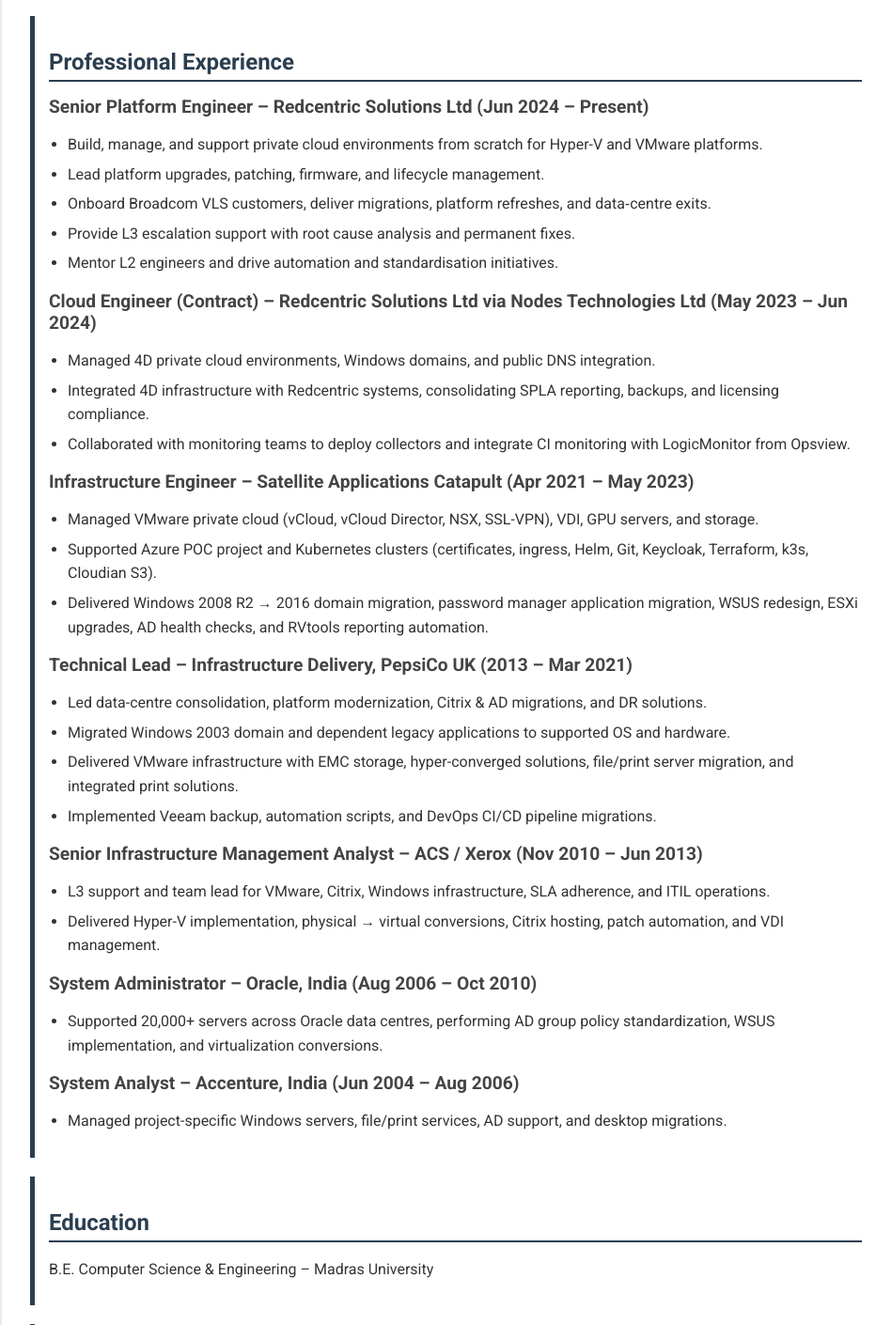
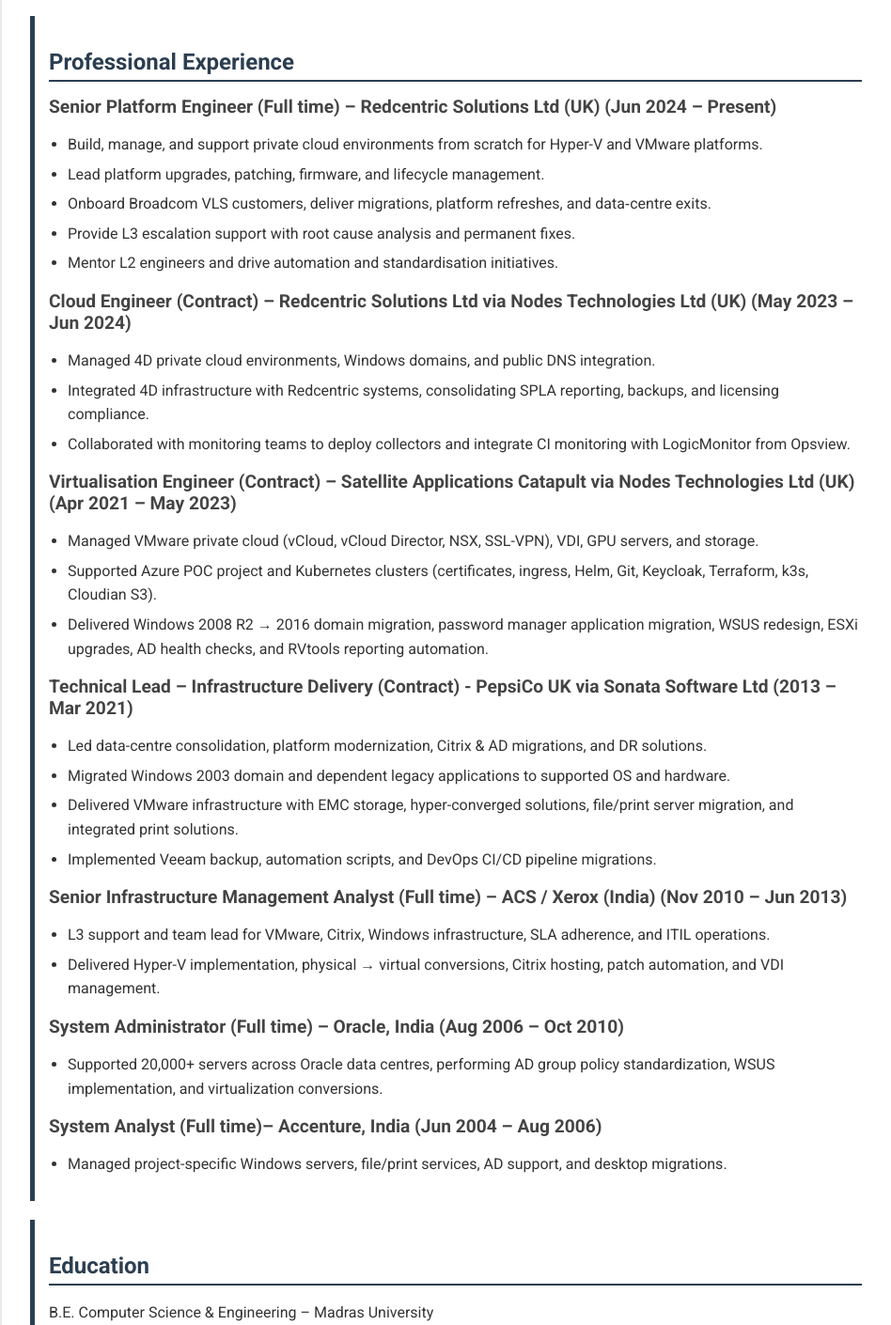
Before and after one commit to amanuel-hub/Resume, a plain HTML site: page index.html in a window 1280 px wide. Shown: the part 852-2262 px from the top of the page at 94% size, without its empty margins (158-1106 px from the left). Drawn offline with Linux system fonts and the light colour scheme.

Commit message:
Update index.html

```diff
--- a/index.html
+++ b/index.html
@@ -119,7 +119,7 @@
     <div class="section">
         <h2>Professional Experience</h2>
 
-        <h3>Senior Platform Engineer – Redcentric Solutions Ltd (Jun 2024 – Present)</h3>
+        <h3>Senior Platform Engineer (Full time) – Redcentric Solutions Ltd (UK) (Jun 2024 – Present)</h3>
         <ul class="projects">
             <li>Build, manage, and support private cloud environments from scratch for Hyper-V and VMware platforms.</li>
             <li>Lead platform upgrades, patching, firmware, and lifecycle management.</li>
@@ -128,21 +128,21 @@
             <li>Mentor L2 engineers and drive automation and standardisation initiatives.</li>
         </ul>
 
-        <h3>Cloud Engineer (Contract) – Redcentric Solutions Ltd via Nodes Technologies Ltd (May 2023 – Jun 2024)</h3>
+        <h3>Cloud Engineer (Contract) – Redcentric Solutions Ltd via Nodes Technologies Ltd (UK) (May 2023 – Jun 2024)</h3>
         <ul class="projects">
             <li>Managed 4D private cloud environments, Windows domains, and public DNS integration.</li>
             <li>Integrated 4D infrastructure with Redcentric systems, consolidating SPLA reporting, backups, and licensing compliance.</li>
             <li>Collaborated with monitoring teams to deploy collectors and integrate CI monitoring with LogicMonitor from Opsview.</li>
         </ul>
 
-        <h3>Infrastructure Engineer – Satellite Applications Catapult (Apr 2021 – May 2023)</h3>
+        <h3>Virtualisation Engineer (Contract) – Satellite Applications Catapult via Nodes Technologies Ltd (UK) (Apr 2021 – May 2023)</h3>
         <ul class="projects">
             <li>Managed VMware private cloud (vCloud, vCloud Director, NSX, SSL-VPN), VDI, GPU servers, and storage.</li>
             <li>Supported Azure POC project and Kubernetes clusters (certificates, ingress, Helm, Git, Keycloak, Terraform, k3s, Cloudian S3).</li>
             <li>Delivered Windows 2008 R2 → 2016 domain migration, password manager application migration, WSUS redesign, ESXi upgrades, AD health checks, and RVtools reporting automation.</li>
         </ul>
 
-        <h3>Technical Lead – Infrastructure Delivery, PepsiCo UK (2013 – Mar 2021)</h3>
+        <h3>Technical Lead – Infrastructure Delivery (Contract) - PepsiCo UK via Sonata Software Ltd (2013 – Mar 2021)</h3>
         <ul class="projects">
             <li>Led data-centre consolidation, platform modernization, Citrix & AD migrations, and DR solutions.</li>
             <li>Migrated Windows 2003 domain and dependent legacy applications to supported OS and hardware.</li>
@@ -150,18 +150,18 @@
             <li>Implemented Veeam backup, automation scripts, and DevOps CI/CD pipeline migrations.</li>
         </ul>
 
-        <h3>Senior Infrastructure Management Analyst – ACS / Xerox (Nov 2010 – Jun 2013)</h3>
+        <h3>Senior Infrastructure Management Analyst (Full time) – ACS / Xerox (India) (Nov 2010 – Jun 2013)</h3>
         <ul class="projects">
             <li>L3 support and team lead for VMware, Citrix, Windows infrastructure, SLA adherence, and ITIL operations.</li>
             <li>Delivered Hyper-V implementation, physical → virtual conversions, Citrix hosting, patch automation, and VDI management.</li>
         </ul>
 
-        <h3>System Administrator – Oracle, India (Aug 2006 – Oct 2010)</h3>
+        <h3>System Administrator (Full time) – Oracle, India (Aug 2006 – Oct 2010)</h3>
         <ul class="projects">
             <li>Supported 20,000+ servers across Oracle data centres, performing AD group policy standardization, WSUS implementation, and virtualization conversions.</li>
         </ul>
 
-        <h3>System Analyst – Accenture, India (Jun 2004 – Aug 2006)</h3>
+        <h3>System Analyst (Full time)– Accenture, India (Jun 2004 – Aug 2006)</h3>
         <ul class="projects">
             <li>Managed project-specific Windows servers, file/print services, AD support, and desktop migrations.</li>
         </ul>
```
